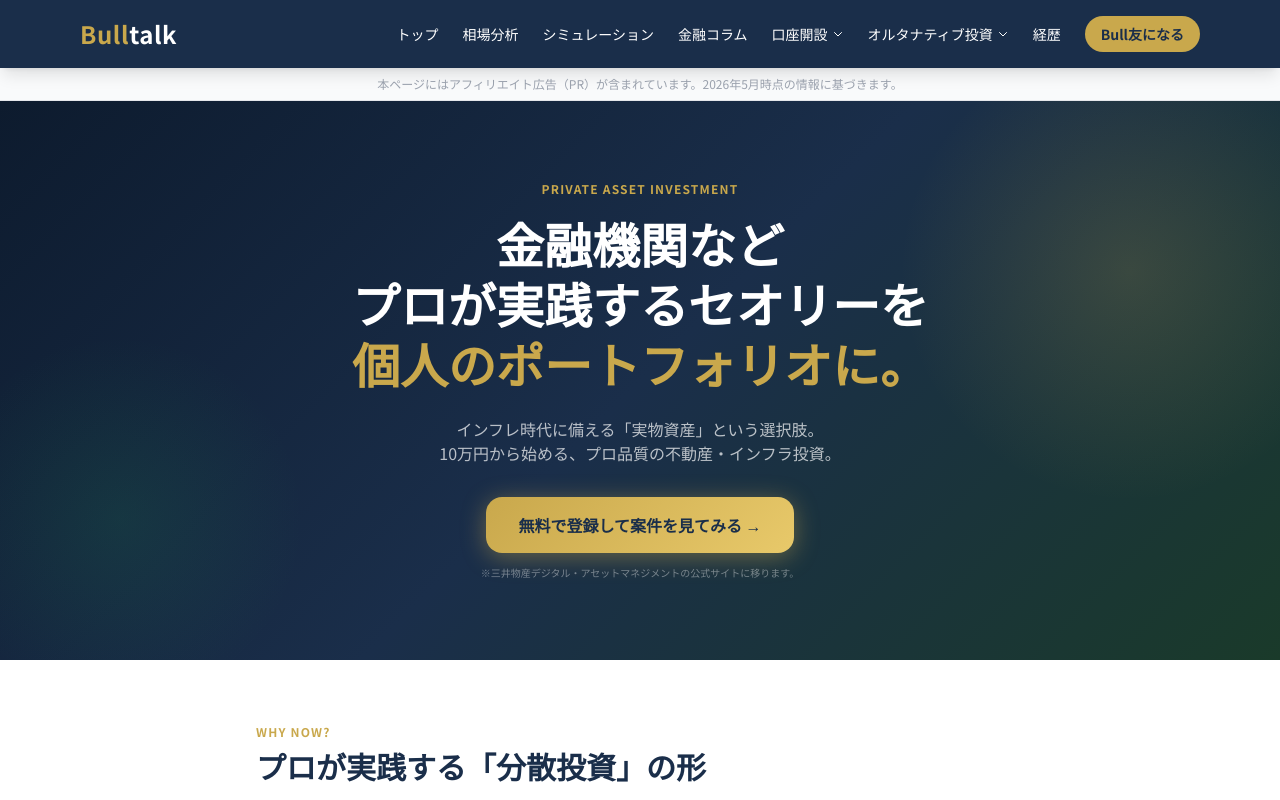
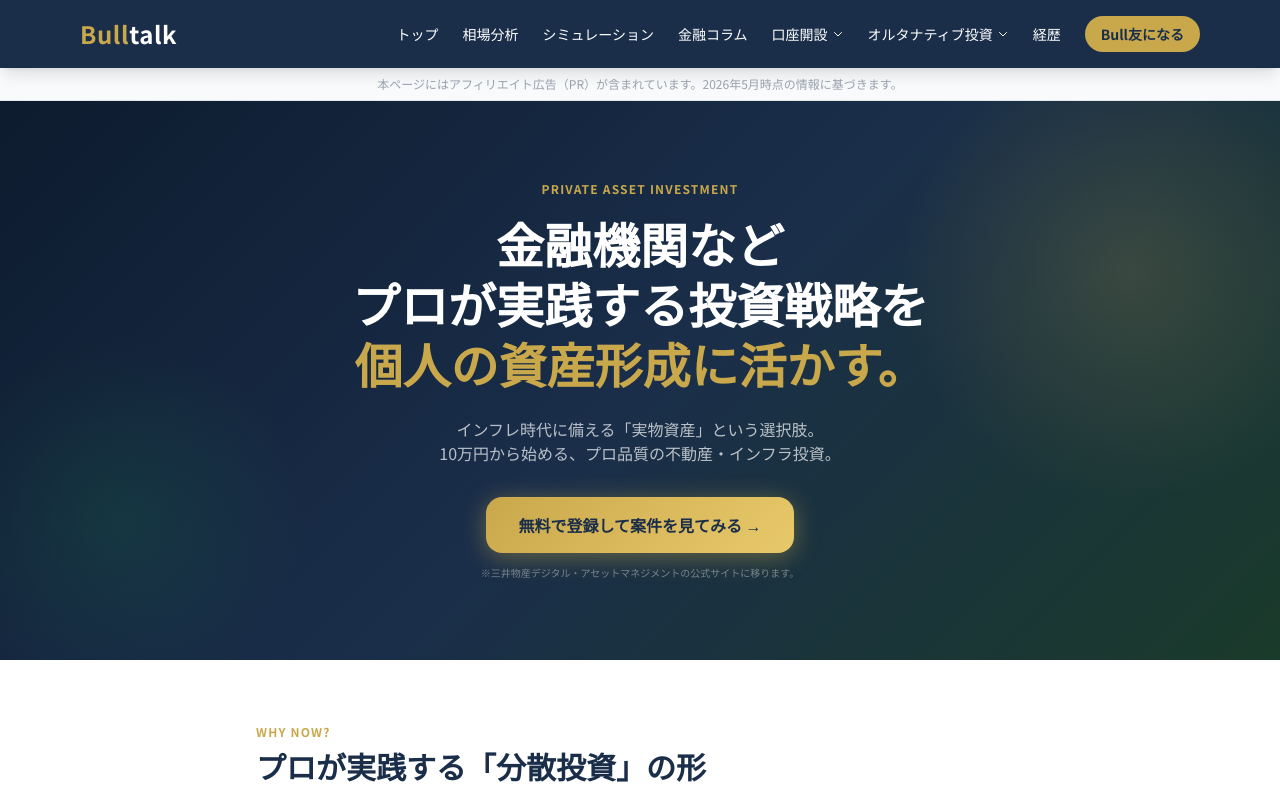
Before and after one commit to tanima3232-eng/bulltalk, a Next.js app: page /real-estate in a window 1280 px wide. Shown: the top 800 px of the page. Built offline with nearby package versions, Linux system fonts and the light colour scheme.

Commit message:
feat: Heroキャッチコピーを②に変更（投資戦略・資産形成に活かす）

```diff
--- a/app/real-estate/page.tsx
+++ b/app/real-estate/page.tsx
@@ -74,9 +74,9 @@ export default function RealEstatePage() {
             >
               金融機関など
               <br />
-              プロが実践するセオリーを
+              プロが実践する投資戦略を
               <br />
-              <span style={{ color: "#C9A84C" }}>個人のポートフォリオに。</span>
+              <span style={{ color: "#C9A84C" }}>個人の資産形成に活かす。</span>
             </h1>
             <p className="text-white/70 text-sm md:text-base leading-relaxed max-w-xl mx-auto mb-8">
               インフレ時代に備える「実物資産」という選択肢。
```
